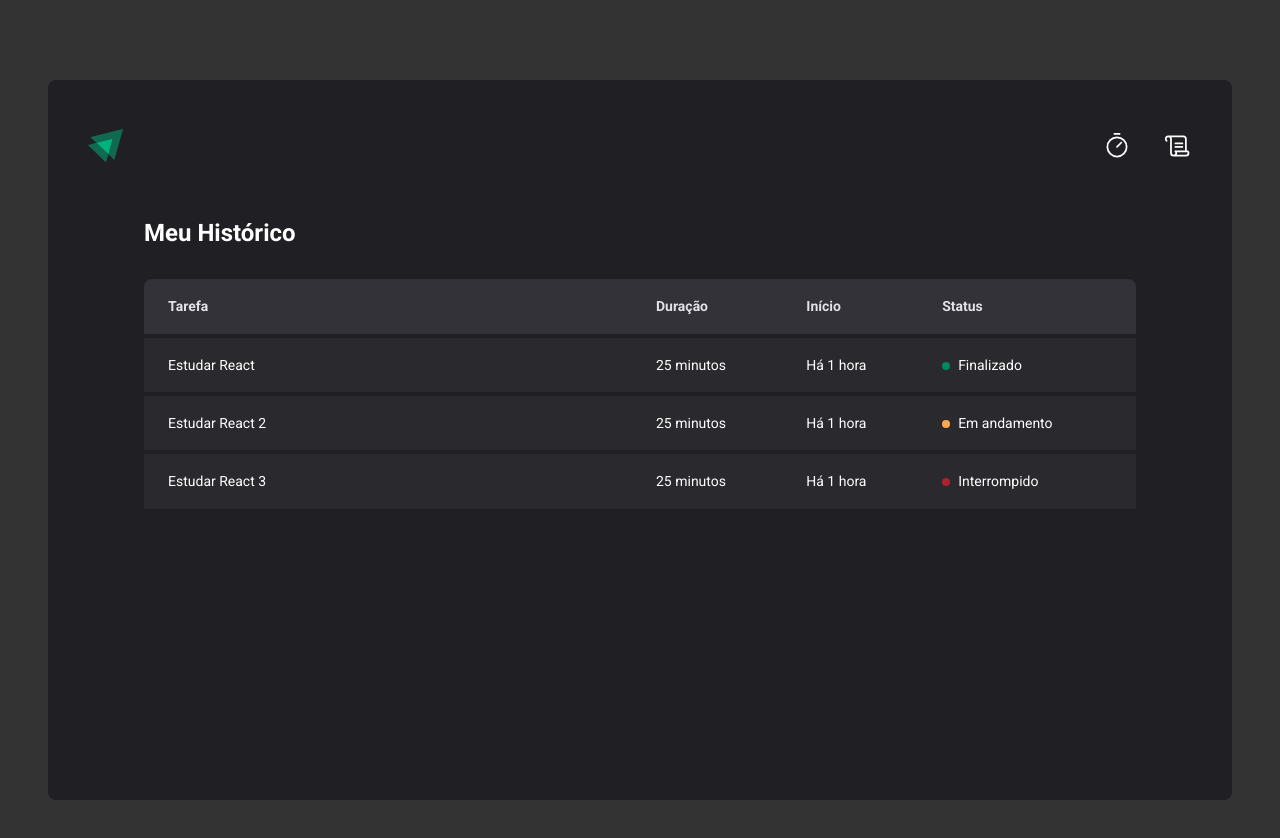
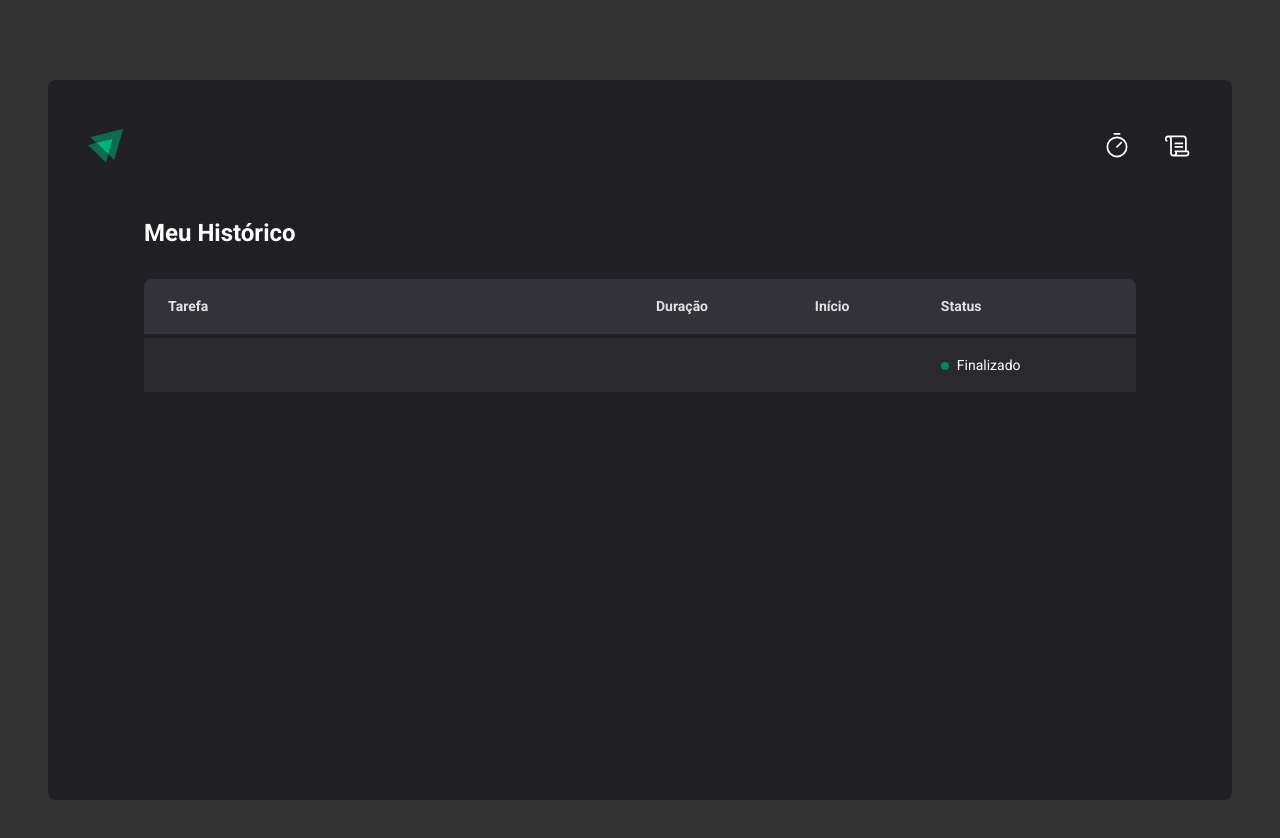
Before and after one commit to jeffmnb/TimerAppWeb, a React (Vite) app: page /history in a window 1280 px wide. Shown: the top 838 px of the page. Built offline with nearby package versions, Linux system fonts and the light colour scheme.

Commit message:
wip: add zustand sgtore

```diff
--- a/src/pages/History/History.logic.tsx
+++ b/src/pages/History/History.logic.tsx
@@ -1,29 +1,7 @@
-import { useState } from "react"
-import { HistoryItemProps } from "./History.types"
+import { useStore } from "../../store"
 
 export const useHistoryPage = () => {
-  const historyMock: HistoryItemProps[] = [
-    {
-      begin: "Há 1 hora",
-      status: "finished",
-      task: "Estudar React",
-      time: "25 minutos",
-    },
-    {
-      begin: "Há 1 hora",
-      status: "progress",
-      task: "Estudar React 2",
-      time: "25 minutos",
-    },
-    {
-      begin: "Há 1 hora",
-      status: "interrupted",
-      task: "Estudar React 3",
-      time: "25 minutos",
-    },
-  ]
-
-  const [histories, setHistories] = useState<HistoryItemProps[]>(historyMock)
-
-  return { histories, setHistories }
+  // const [histories, setHistories] = useState<HistoryItemProps[]>()
+  const { history } = useStore()
+  return { history }
 }
--- a/src/pages/History/History.screen.tsx
+++ b/src/pages/History/History.screen.tsx
@@ -3,7 +3,7 @@ import { S } from "./History.styles"
 import { useHistoryPage } from "./History.logic"
 
 export const History: React.FC = () => {
-  const { histories } = useHistoryPage()
+  const { history } = useHistoryPage()
 
   return (
     <S.Container>
@@ -19,7 +19,7 @@ export const History: React.FC = () => {
             </S.Tr>
           </S.Thead>
           <S.Tbody>
-            {histories.map(({ begin, status, task, time }) => (
+            {history.map(({ begin, status, task, time }) => (
               <S.Tr key={task}>
                 <S.Td>{task}</S.Td>
                 <S.Td>{time}</S.Td>
--- a/src/pages/Home/Home.logic.tsx
+++ b/src/pages/Home/Home.logic.tsx
@@ -4,9 +4,11 @@ import { differenceInSeconds } from "date-fns"
 import { Cycle, FormSchemaInput, FormSchemaOutput } from "./Home.types"
 import { formDefaultValues, formSchema, returnCycleTime } from "./Home.utils"
 import { useEffect, useState } from "react"
+import { useStore } from "../../store"
 
 export const useHomePage = () => {
   const {
+    control,
     register,
     handleSubmit,
     reset: resetForm,
@@ -15,6 +17,8 @@ export const useHomePage = () => {
     resolver: zodResolver(formSchema),
     defaultValues: formDefaultValues,
   })
+
+  const { setHistory } = useStore()
 
   const [cycleList, setCycleList] = useState<Cycle[]>([])
   const [actualActiveCycle, setActualActiveCycle] = useState<Cycle | null>(null)
@@ -31,6 +35,7 @@ export const useHomePage = () => {
     setCycleList((cycle) => [...cycle, newCycle])
     setActualActiveCycle(newCycle)
     resetForm()
+    setHistory(newCycle)
   }
 
   const handleInterruptCycle = () => {
@@ -52,7 +57,7 @@ export const useHomePage = () => {
   }
 
   useEffect(() => {
-    let cycleInterval: NodeJS.Timeout
+    let cycleInterval: number
     if (actualActiveCycle?.id) {
       cycleInterval = setInterval(() => {
         setSecondsPassed(
@@ -75,6 +80,7 @@ export const useHomePage = () => {
   }, [actualActiveCycle, cycleList, secondsPassed])
 
   return {
+    control,
     cycleList,
     isValidForm,
     secondsPassed,
--- /dev/null
+++ b/src/store/index.ts
@@ -0,0 +1 @@
+export * from "./useStore"
--- /dev/null
+++ b/src/store/useStore.tsx
@@ -0,0 +1,37 @@
+import { create } from "zustand"
+import { createJSONStorage, devtools, persist } from "zustand/middleware"
+import { UseStoreProps } from "./useStore.types"
+
+const initialStoreValue = {
+  history: [
+    {
+      cycleTime: 0,
+      id: "",
+      startTime: new Date(),
+      status: "finished",
+      taskname: "",
+    },
+  ],
+} as UseStoreProps
+
+export const useStore = create<UseStoreProps>()(
+  devtools(
+    persist(
+      (set) => ({
+        ...initialStoreValue,
+        setHistory: (newCycle) =>
+          set(
+            ({ history }) => ({
+              history: [...history, newCycle],
+            }),
+            false,
+            "setHistory",
+          ),
+      }),
+      {
+        name: "@timer-app-store",
+        storage: createJSONStorage(() => sessionStorage),
+      },
+    ),
+  ),
+)
--- /dev/null
+++ b/src/store/useStore.types.ts
@@ -0,0 +1,6 @@
+import { Cycle } from "../pages/Home/Home.types"
+
+export type UseStoreProps = {
+  history: Cycle[]
+  setHistory: (newCycle: Cycle) => void
+}
```
Also changed, not shown: src/global/mocks/history.mock.json (added, +22 -0 lines).
